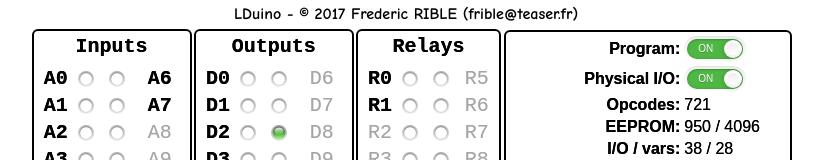
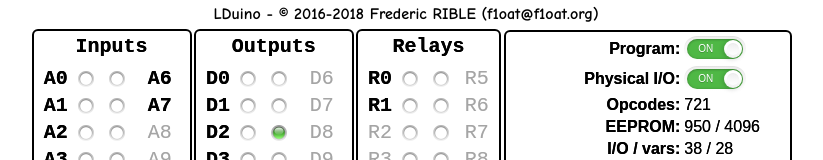
Before and after one commit to f1oat/LDuino, a plain HTML site: page web/index.html in a window 1280 px wide. Shown: the top 160 px of the page, without its empty margins (234-1057 px from the left). Drawn offline with Linux system fonts and the light colour scheme.

Commit message:
Update copyright

```diff
--- a/web/index.html
+++ b/web/index.html
@@ -17,8 +17,8 @@
       <table id="gtbl">
         <tbody>
           <tr>
-            <td colspan="4"> <span class="C-1"> LDuino -<wbr> © 2017 Frederic
-                RIBLE (frible@teaser.fr) </span> </td>
+            <td colspan="4"> <span class="C-1"> LDuino -<wbr> © 2016-2018 Frederic
+                RIBLE (f1oat@f1oat.org) </span> </td>
           </tr>
           <tr>
             <td id="io_0" class="panel"><br>
```
Also changed, not shown: 2 other files.
